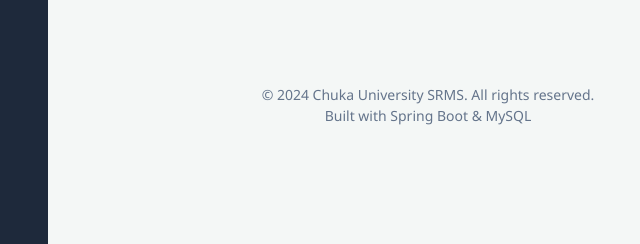
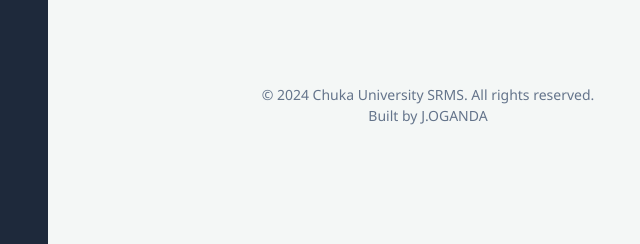
Before and after one commit to johnoganda2005/srms-web, a Spring Boot app: page /index.html in a window 1280 px wide. Shown: the part 556-800 px from the top of the page, without its empty margins (212-852 px from the left). Run offline with Spring Boot 4, Linux system fonts and the light colour scheme; some of the project's set-up classes (security, data sources, template engines, error pages and the like) are left out, and stand-ins take their place.

Commit message:
Update index.html

```diff
--- a/src/main/resources/static/index.html
+++ b/src/main/resources/static/index.html
@@ -390,7 +390,7 @@
             <!-- Footer -->
     <footer class="text-center py-4 mt-5" style="color: #64748b; font-size: 14px;">
         <p class="mb-0">&copy; 2024 Chuka University SRMS. All rights reserved.</p>
-        <p class="mb-0">Built with Spring Boot & MySQL</p>
+        <p class="mb-0">Built by J.OGANDA</p>
     </footer>
 
 <script src="app.js"></script>
```
